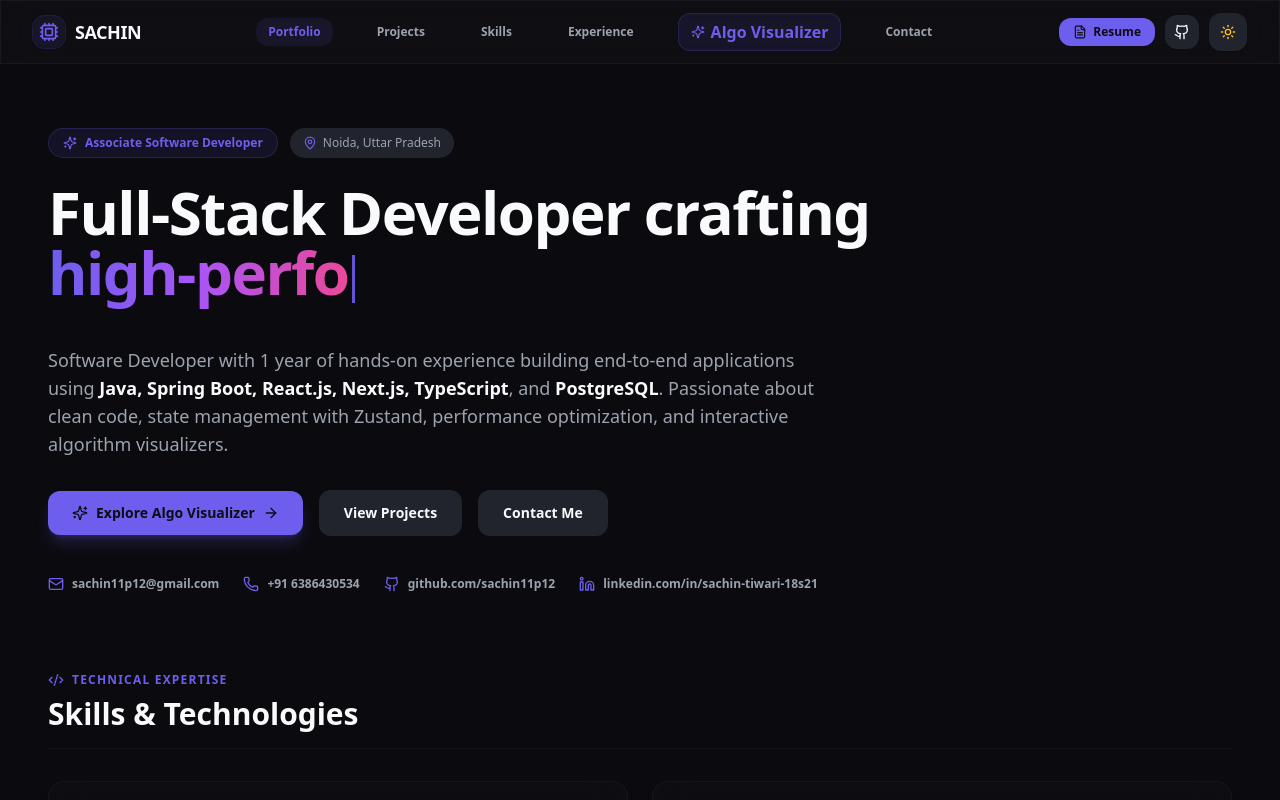
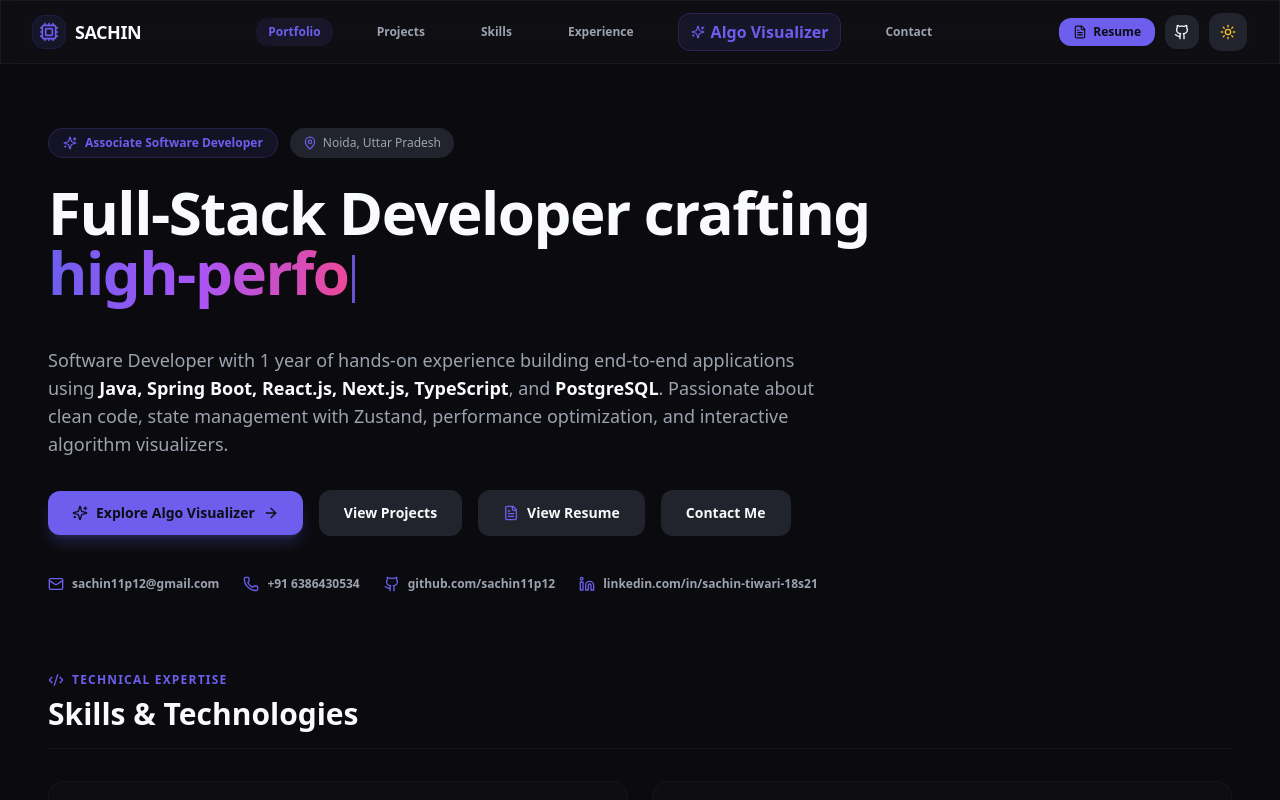
Before and after one commit to sachin11p12/Algorithm-Visualizer, a Next.js app in the folder Frontend/: page / in a window 1280 px wide. Shown: the top 800 px of the page. Built offline with nearby package versions, Linux system fonts and the light colour scheme.

Commit message:
feat: implement interactive portfolio homepage with typewriter headline and technical skills section

```diff
--- a/Frontend/app/page.tsx
+++ b/Frontend/app/page.tsx
@@ -22,6 +22,7 @@ import {
   Brain,
   CheckCircle2,
   ExternalLink,
+  FileText,
   Layers,
   ShieldCheck,
   Server,
@@ -124,6 +125,15 @@ export default function PortfolioHomePage() {
               >
                 View Projects
               </a>
+
+              <Link
+                href="/resume"
+                target="_blank"
+                className="px-6 py-3 rounded-xl bg-secondary hover:bg-secondary/80 border border-border/50 text-foreground font-semibold text-sm transition-all flex items-center space-x-2"
+              >
+                <FileText className="w-4 h-4 text-primary" />
+                <span>View Resume</span>
+              </Link>
 
               <a
                 href="mailto:sachin11p12@gmail.com"
```
